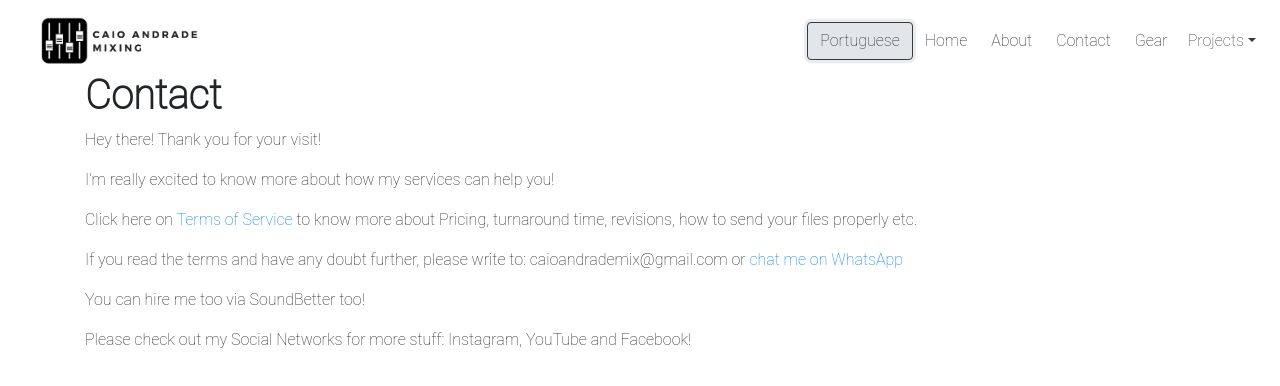
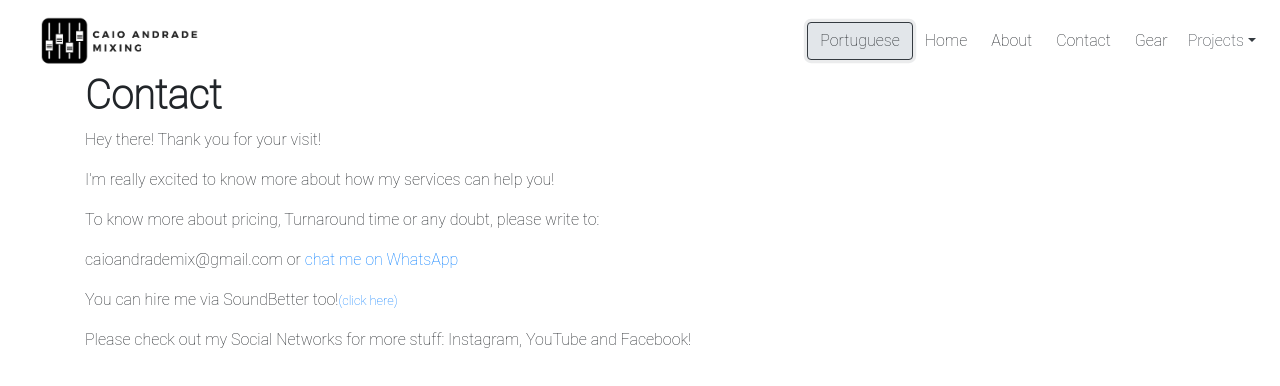
Before and after one commit to PedroMarianoAlmeida/Bi-Language-Portfolio-WebApp-in-Next.js-musician-, a Next.js app: page /contact in a window 1280 px wide. Both pictures are taken after a click on the button "English". Shown: the top 386 px of the page. Built offline with nearby package versions, Linux system fonts and the light colour scheme.

Commit message:
About and Contact text updated

```diff
--- a/pages/about.js
+++ b/pages/about.js
@@ -11,11 +11,11 @@ const text = {
         pt: "Olá! Eu sou o Caio Andrade, profissional de mixagem do Rio de Janeiro. Eu sou especialista em mixar rock, pop rock, rock alternativo, heavy rock, metal e tudo o que orbitar este genero. Minhas influências profissionais são Chris e Tom Lord-Alge, Lisciel Franco, Andrew Scheps, David Gnozzi, Yoad Nevo, Andy Wallace e tantos outros. Em virtude disso, as características do meu trabalho estão no punch, definição e na coloração."
     },
     paragraph2: {
-        eng: "I started mixing almost 10 years ago as the same way as almost all homestudio guys of my generation started: With a M-Audio Fast Track, a Guitar, a bunch of plugins and a lot of curiosity. ",
+        eng: "I started mixing almost 10 years ago as the same way as almost all homestudio guys of my generation started: With a M-Audio Fast Track, a Guitar, a bunch of plugins and a lot of curiosity.",
         pt: "Eu comecei no áudio a quase 10 anos da mesma maneira que toda a galera de “homestudio” da minha geração: Com uma M-audio Fast Track, uma guitarra, uns plug-ins e muita curiosidade. "
     },
     paragraph3: {
-        eng: "It quickly became a passion. From bedroom I jumped to JRM Studios working as a producer and mixing my own projects. At this place the I went into the  analog devices world and the idea of mixing for a living became real.",
+        eng: "It quickly became a passion. From bedroom I jumped to JRM Studios working as a producer and mixing my own projects. At this place I went into the  analog devices world and the idea of mixing for a living became real.",
         pt: "Isso logo se tornou uma paixão. Saí do meu quarto e fui ao Estúdio JRM onde trabalhei como produtor e mixava meus próprios projetos. Neste lugar entrei de cabeça no universo dos periféricos analógicos e a ideia de viver de mixagem se tornou uma realidade."
     },
     paragraph4: {
--- a/pages/contact.js
+++ b/pages/contact.js
@@ -7,20 +7,20 @@ import { LanguageContext } from '../contexts/LanguageContext';
 const text = {
     title: { eng: "Contact", pt: "Contato" },
     paragraph1: {
-        eng: "Hey there! Thank you for your visit!        ",
+        eng: "Hey there! Thank you for your visit!",
         pt: "Olá! Muito obrigado pela sua visita!"
     },
     paragraph2: {
         eng: "I’m really excited to know more about how my services can help you!",
-        pt: "Estou muito empolgado em saber como meu serviço pode ajudar você!        "
+        pt: "Estou muito empolgado em saber como meu serviço pode ajudar você!"
     },
     paragraph3: {
-        eng: <React.Fragment>Click here on <a href='./terms-of-service/Terms-of-Service.pdf' download>Terms of Service</a> to know more about Pricing, turnaround time, revisions, how to send your files properly etc.</React.Fragment>,
-        pt: <React.Fragment>Clique aqui em <a href='./terms-of-service/Termos-de-Serviço.pdf' download>Termos de Serviço</a> para saber mais sobre preços, tempo de entrega, forma correta de enviar seus arquivos, revisões e etc. É bem curtinho, eu juro! ;)</React.Fragment>
+        eng: "To know more about pricing, Turnaround time or any doubt, please write to:",
+        pt: "Para saber mais sobre orçamento, tempo de entrega, ou qualquer outra dúvida escreva para:"
     },
     paragraph4: {
-        eng: <React.Fragment>If you read the terms and have any doubt further, please write to: caioandrademix@gmail.com or <a href="https://api.whatsapp.com/send?phone=+5521983384747&text=Hi,%20I%20want%20to%20know%20more%20about%20your%20services" rel="noopener noreferrer" target="_blank">chat me on WhatsApp</a></React.Fragment>,
-        pt: "Se você leu os termos e/ou tem mais alguma dúvida, escreva para: caioandrademix@gmail.com ou me chama no WhatsApp: +55-21-98338-4747"
+        eng: <React.Fragment> caioandrademix@gmail.com or <a href="https://api.whatsapp.com/send?phone=+5521983384747&text=Hi,%20I%20want%20to%20know%20more%20about%20your%20services" rel="noopener noreferrer" target="_blank">chat me on WhatsApp</a></React.Fragment>,
+        pt: <React.Fragment> caioandrademix@gmail.com ou <a href="https://api.whatsapp.com/send?phone=+5521983384747&text=Hi,%20I%20want%20to%20know%20more%20about%20your%20services" rel="noopener noreferrer" target="_blank">me chama no WhatsApp</a></React.Fragment>,
     },
 
     paragraph5: {
@@ -42,7 +42,17 @@ const Contact = () => {
                         <p>{text.paragraph2[language]}</p>
                         <p>{text.paragraph3[language]}</p>
                         <p>{text.paragraph4[language]}</p>
-                        {language==="eng"? <p>You can hire me too via SoundBetter too!</p> : ""}
+                        { language==="eng" ?
+                            <p>
+                                You can hire me via SoundBetter too!
+                                <a href="https://soundbetter.com/profiles/38156-caio-andrade"
+                                    rel="noopener noreferrer"
+                                    target="_blank"
+                                    title="Caio Andrade profile on SoundBetter" >
+                                        <small>(click here)</small>
+                                </a>
+                            </p>
+                        : "" }
                         <p>{text.paragraph5[language]}</p>
                     </Col>
                 </Row>
```
